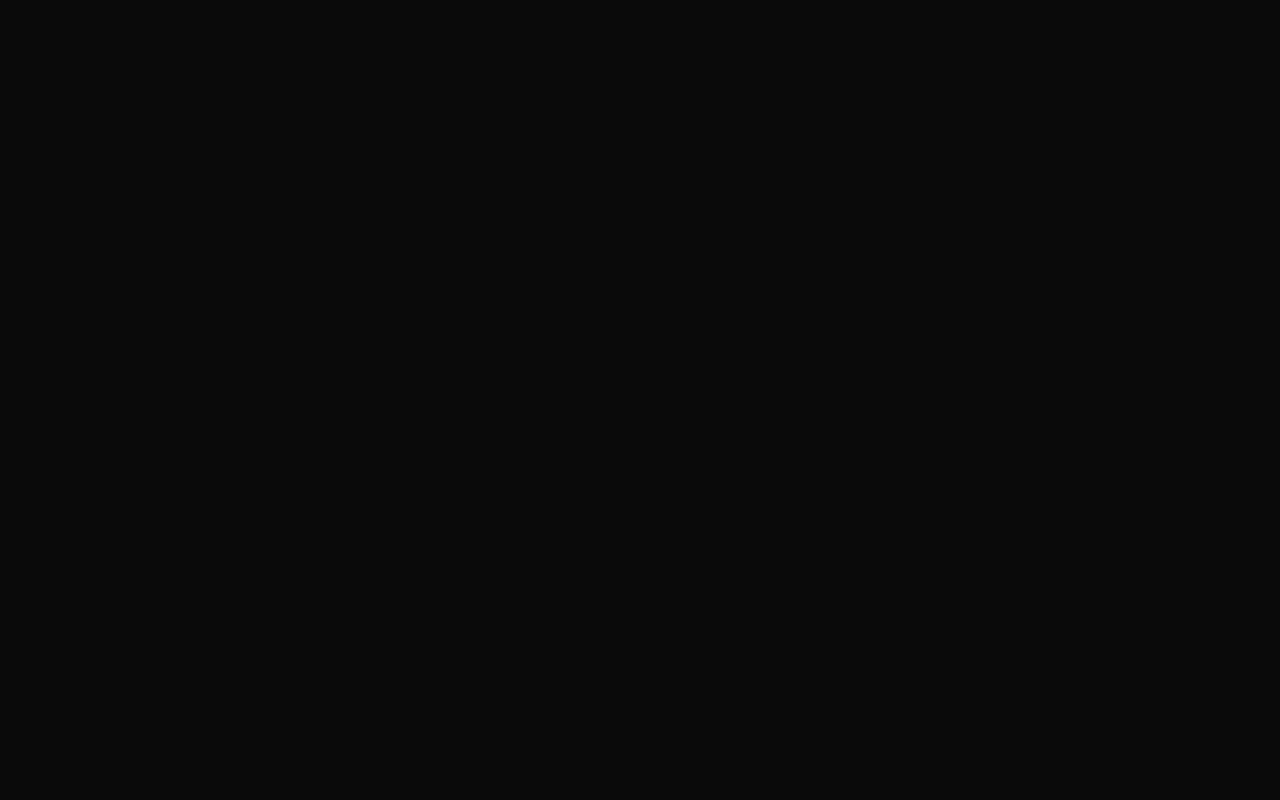
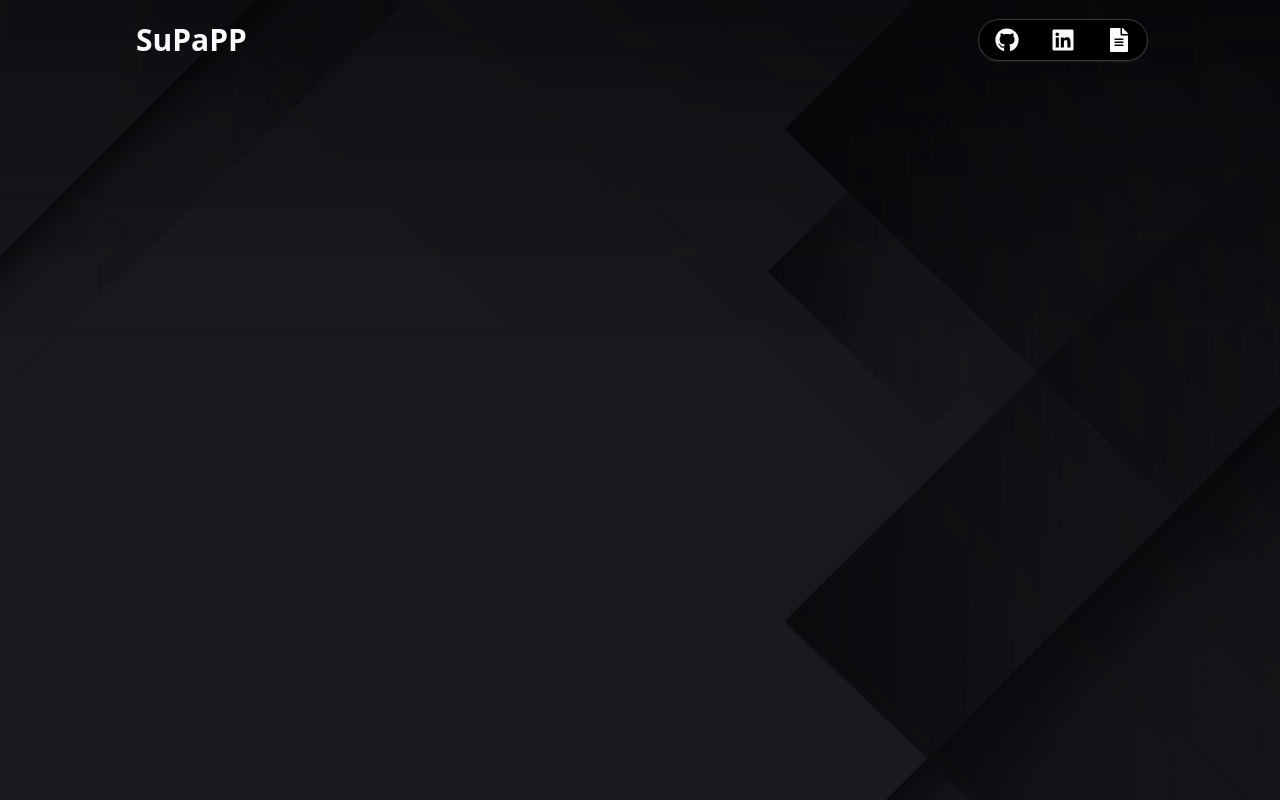
Before and after one commit to akshajrawat/SuPaPP__StudySmart, a React (Vite) app in the folder Frontend/: page / in a window 1280 px wide. Before the commit this address had no page. Built offline with nearby package versions, Linux system fonts and the light colour scheme.

Commit message:
Started landing page

```diff
--- a/Frontend/src/Components/Navbar/Navbar.tsx
+++ b/Frontend/src/Components/Navbar/Navbar.tsx
@@ -1,23 +1,46 @@
-import type { NavLinkType } from "@/Models/NavlinkModel";
+import type { DashboardLinkType, LandingLinkType } from "@/Models/NavlinkModel";
 import type { ReactElement } from "react";
 
 interface props {
-  navlinks: NavLinkType[];
+  navlinks: (DashboardLinkType | LandingLinkType)[];
+  type: string;
 }
 
-const Navbar = ({ navlinks }: props) => {
+const Navbar = ({ navlinks, type }: props) => {
   return (
-    <nav className="w-full h-[50px] flex justify-between items-center">
+    <nav className="w-full h-[55px] sm:h-[65px] xl:h-[80px] px-3  flex justify-between items-center">
       {/* LOGO SECTION */}
-      <div className="h-full w-[30%] flex items-center justify-center">
-        <h1 className="text-xl font-bold">SuPaPP</h1>
+      <div className="h-full flex items-center justify-center">
+        <h1
+          className={`pl-1 ${
+            type === "landing" ? "text-2xl sm:text-3xl font-bold" : ""
+          } ${
+            type === "dashboard"
+              ? "text-2xl sm:text-2xl lg:text-3xl  font-bold "
+              : ""
+          }`}
+        >
+          SuPaPP
+        </h1>
       </div>
 
       {/* OPTIONS SECTION */}
-      <ul className=" h-full w-[60%] flex justify-center items-center pt-1 gap-1">
-        {navlinks.map((item): ReactElement => {
-          return <li className="py-2 px-2" key={item.id}> {item.icon}</li>;
-        })}
+      <ul>
+        <div
+          className={`h-full flex justify-evenly items-center    ${
+            type === "landing"
+              ? "text-lg gap-3 sm:text-2xl sm:gap-4 bg-black border border-[#ffffff38] rounded-full px-2 shadow-xs shadow-[#ffffff15]"
+              : ""
+          } ${type === "dashboard" ? "sm:text-xl sm:gap-3" : ""}`}
+        >
+          {navlinks.map((item): ReactElement => {
+            return (
+              <li onClick={item.onClick} className="py-2 px-2" key={item.id}>
+                {item.icon}
+              </li>
+            );
+          })}
+        </div>
       </ul>
     </nav>
   );
--- /dev/null
+++ b/Frontend/src/Layout/LandingLayout.tsx
@@ -0,0 +1,16 @@
+import Navbar from "@/Components/Navbar/Navbar";
+import { landingLinks } from "@/data/LandingLinks";
+import { Outlet } from "react-router-dom";
+
+const LandingLayout = () => {
+  return (
+    <main className="bg-[url('/Images/landingbackground.jpg')] bg-cover min-h-screen max-w-screen sm:px-8 lg:px-20 xl:px-30">
+      <Navbar navlinks={landingLinks} type="landing" />
+      <section>
+        <Outlet />
+      </section>
+    </main>
+  );
+};
+
+export default LandingLayout;
--- a/Frontend/src/Layout/MainLayout.tsx
+++ b/Frontend/src/Layout/MainLayout.tsx
@@ -1,15 +1,15 @@
 import Navbar from "@/Components/Navbar/Navbar";
-import { navLinks } from "@/data/NavLinks";
+import { dashboardLinks } from "@/data/DashboardLinks";
 import { Outlet } from "react-router-dom";
 
 const MainLayout = () => {
   return (
-    <div className="min-h-screen">
-      <Navbar navlinks={navLinks} />
-      <main>
+    <main className="min-h-screen">
+      <Navbar navlinks={dashboardLinks} type="dashboard"/>
+      <section>
         <Outlet />
-      </main>
-    </div>
+      </section>
+    </main>
   );
 };
 
--- a/Frontend/src/Routing/Routing.tsx
+++ b/Frontend/src/Routing/Routing.tsx
@@ -1,11 +1,17 @@
+import LandingLayout from "@/Layout/LandingLayout";
 import MainLayout from "@/Layout/MainLayout";
+import LandingPage from "@/page/landing/LandingPage";
 import { Routes, Route } from "react-router-dom";
 
 const Routing = () => {
   return (
     <Routes>
+      {/* Landing Layout : */}
+      <Route path="/" element={<LandingLayout />}>
+        <Route index element={<LandingPage />} />
+      </Route>
       {/* Main layout : Containing Navbar, Bottombar */}
-      <Route path="/SuPaPP" element={<MainLayout />}></Route>
+      <Route path="/supapp" element={<MainLayout />}></Route>
     </Routes>
   );
 };
--- a/Frontend/src/data/NavLinks.tsx
+++ b/Frontend/src/data/DashboardLinks.tsx
@@ -1,10 +1,10 @@
-import type { NavLinkType } from "@/Models/NavlinkModel";
 import Searchbar from "@/Components/Search/Searchbar";
 import Notification from "@/Components/Notification/Notification";
 import Settings from "@/Components/Settings/Settings";
 import Profile from "@/Components/Profile/Profile";
+import type { DashboardLinkType } from "@/Models/NavlinkModel";
 
-export const navLinks: NavLinkType[] = [
+export const dashboardLinks: DashboardLinkType[] = [
   {
     id: 1,
     name: "Search",
--- /dev/null
+++ b/Frontend/src/data/LandingLinks.tsx
@@ -0,0 +1,33 @@
+import type { LandingLinkType } from "@/Models/NavlinkModel";
+import { FaGithub, FaLinkedin, FaFileAlt } from "react-icons/fa";
+
+export const landingLinks: LandingLinkType[] = [
+  {
+    id: 1,
+    name: "GitHub",
+    icon: <FaGithub />,
+    onClick: () => window.open("https://github.com/akshajrawat", "_blank"),
+    title: "Visit my GitHub",
+    type: "external",
+  },
+  {
+    id: 2,
+    name: "LinkedIn",
+    icon: <FaLinkedin />,
+    onClick: () =>
+      window.open(
+        "https://www.linkedin.com/in/akshaj-rawat-436a84314/",
+        "_blank"
+      ),
+    title: "Visit my LinkedIn",
+    type: "external",
+  },
+  {
+    id: 3,
+    name: "Resume",
+    icon: <FaFileAlt />,
+    onClick: () => window.open("/Download/Resume.pdf", "_blank"),
+    title: "Download Resume",
+    type: "external",
+  },
+];
--- /dev/null
+++ b/Frontend/src/page/home/Home.tsx
@@ -0,0 +1,10 @@
+
+const Home = () => {
+  return (
+    <div>
+      hi this is home
+    </div>
+  )
+}
+
+export default Home
--- /dev/null
+++ b/Frontend/src/page/landing/LandingPage.tsx
@@ -0,0 +1,5 @@
+const LandingPage = () => {
+  return <div></div>;
+};
+
+export default LandingPage;
```
Also changed, not shown: Frontend/src/Models/NavlinkModel.d.ts (renamed from Frontend/src/Models/NavlinkModel.tsx, +10 -1 lines), Frontend/public/Images/landingbackground.jpg (added), 1 other file (tests, documents, lock files or other folders).
